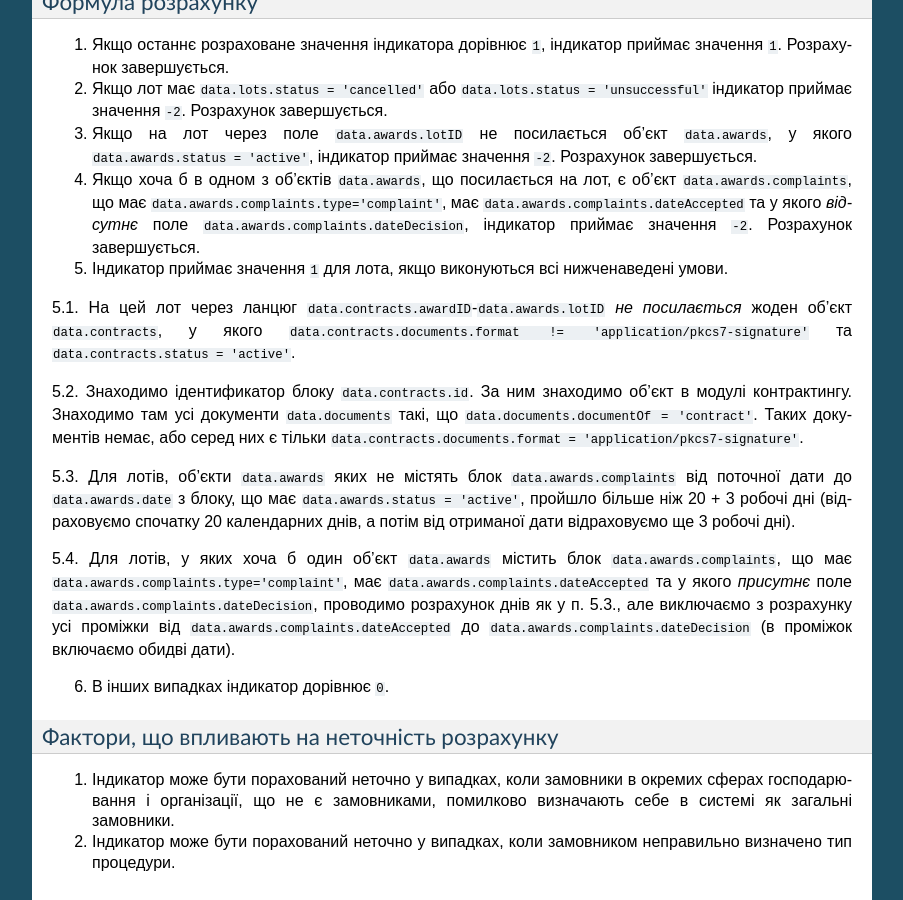
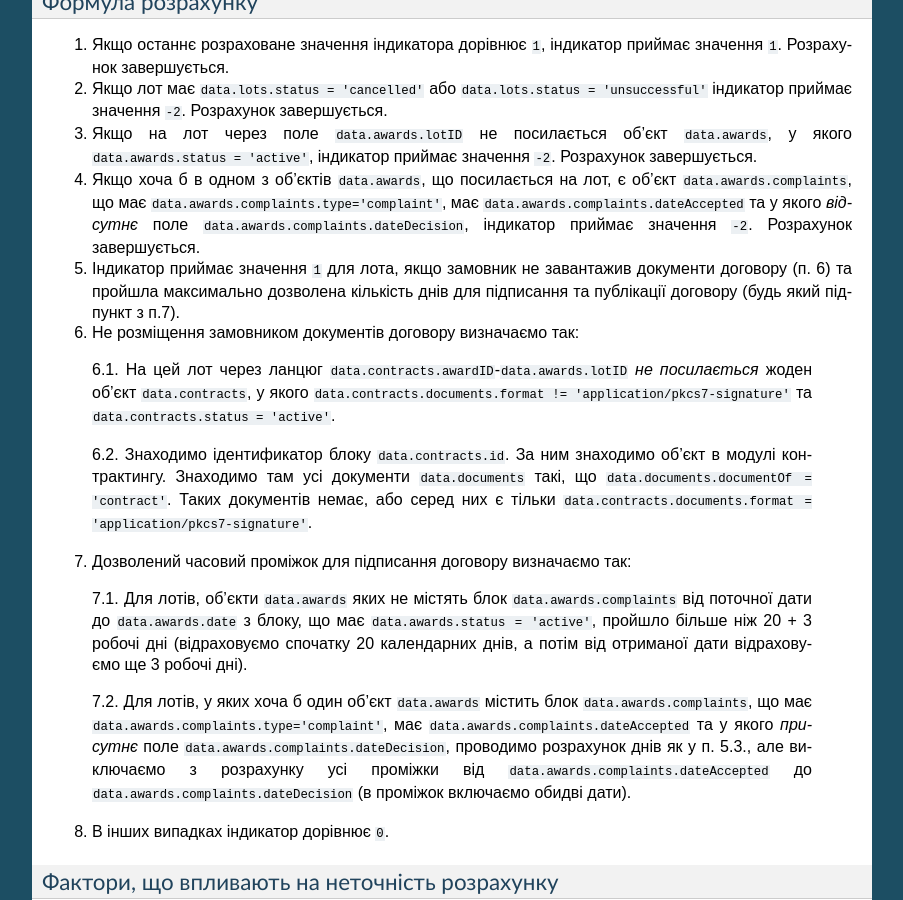
Before and after one commit to dbolshev/indicators-docs, a Sphinx documentation site: the page built from docs/RISK-1-16.rst, in a window 1280 px wide and 900 px high, scrolled down 2395 px. Shown: the whole window, without its empty margins (198-1101 px from the left). Built offline with Sphinx 7.4.7, drawn with Linux system fonts in a browser that asks for light colours.

Commit message:
Update RISK-1-16.rst

```diff
--- a/docs/RISK-1-16.rst
+++ b/docs/RISK-1-16.rst
@@ -119,17 +119,21 @@ RISK-1-16. Несвоєчасне укладання замовником дог
 
 4. Якщо хоча б в одном з об'єктів ``data.awards``, що посилається на лот, є об'єкт ``data.awards.complaints``, що має ``data.awards.complaints.type='complaint'``, має ``data.awards.complaints.dateAccepted`` та у якого *відсутнє* поле ``data.awards.complaints.dateDecision``, індикатор приймає значення ``-2``. Розрахунок завершується.
 
-5. Індикатор приймає значення ``1`` для лота, якщо виконуються всі нижченаведені умови.
+5. Індикатор приймає значення ``1`` для лота, якщо замовник не завантажив документи договору (п. 6) та пройшла максимально дозволена кількість днів для підписання та публікації договору (будь який підпункт з п.7).
 
-5.1. На цей лот через ланцюг ``data.contracts.awardID``-``data.awards.lotID`` *не посилається* жоден об'єкт ``data.contracts``, у якого ``data.contracts.documents.format != 'application/pkcs7-signature'`` та ``data.contracts.status = 'active'``.
+6. Не розміщення замовником документів договору визначаємо так:
 
-5.2. Знаходимо  ідентификатор блоку ``data.contracts.id``. За ним знаходимо об'єкт в модулі контрактингу. Знаходимо там усі документи ``data.documents`` такі, що ``data.documents.documentOf = 'contract'``. Таких документів немає, або серед них є тільки ``data.contracts.documents.format = 'application/pkcs7-signature'``.
+  6.1. На цей лот через ланцюг ``data.contracts.awardID``-``data.awards.lotID`` *не посилається* жоден об'єкт ``data.contracts``, у якого ``data.contracts.documents.format != 'application/pkcs7-signature'`` та ``data.contracts.status = 'active'``.
 
-5.3. Для лотів, об'єкти ``data.awards`` яких не містять блок ``data.awards.complaints`` від поточної дати до ``data.awards.date`` з блоку, що має ``data.awards.status = 'active'``, пройшло більше ніж 20 + 3 робочі дні (відраховуємо спочатку 20 календарних днів, а потім від отриманої дати відраховуємо ще 3 робочі дні).
+  6.2. Знаходимо  ідентификатор блоку ``data.contracts.id``. За ним знаходимо об'єкт в модулі контрактингу. Знаходимо там усі документи ``data.documents`` такі, що ``data.documents.documentOf = 'contract'``. Таких документів немає, або серед них є тільки ``data.contracts.documents.format = 'application/pkcs7-signature'``.
 
-5.4. Для лотів, у яких хоча б один об'єкт ``data.awards`` містить блок ``data.awards.complaints``, що має ``data.awards.complaints.type='complaint'``, має ``data.awards.complaints.dateAccepted`` та у якого *присутнє* поле ``data.awards.complaints.dateDecision``, проводимо розрахунок днів як у п. 5.3., але виключаємо з розрахунку усі проміжки від ``data.awards.complaints.dateAccepted`` до ``data.awards.complaints.dateDecision`` (в проміжок включаємо обидві дати).
+7. Дозволений часовий проміжок для підписання договору визначаємо так:
 
-6. В інших випадках індикатор дорівнює ``0``.
+  7.1. Для лотів, об'єкти ``data.awards`` яких не містять блок ``data.awards.complaints`` від поточної дати до ``data.awards.date`` з блоку, що має ``data.awards.status = 'active'``, пройшло більше ніж 20 + 3 робочі дні (відраховуємо спочатку 20 календарних днів, а потім від отриманої дати відраховуємо ще 3 робочі дні).
+
+  7.2. Для лотів, у яких хоча б один об'єкт ``data.awards`` містить блок ``data.awards.complaints``, що має ``data.awards.complaints.type='complaint'``, має ``data.awards.complaints.dateAccepted`` та у якого *присутнє* поле ``data.awards.complaints.dateDecision``, проводимо розрахунок днів як у п. 5.3., але виключаємо з розрахунку усі проміжки від ``data.awards.complaints.dateAccepted`` до ``data.awards.complaints.dateDecision`` (в проміжок включаємо обидві дати).
+
+8. В інших випадках індикатор дорівнює ``0``.
 
 Фактори, що впливають на неточність розрахунку
 ==============================================
```
